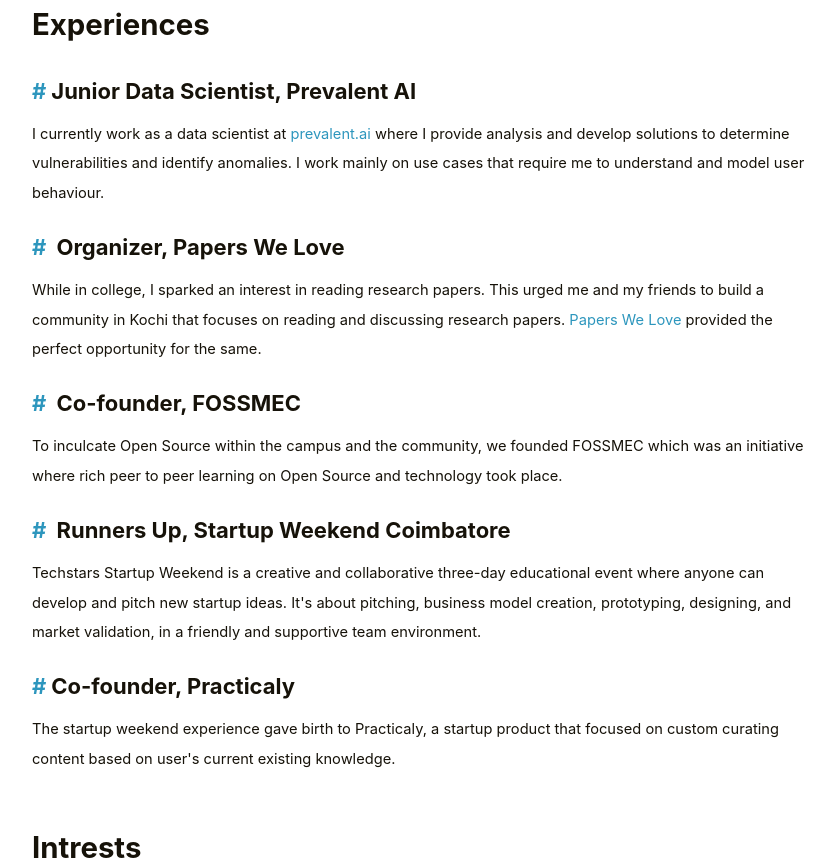
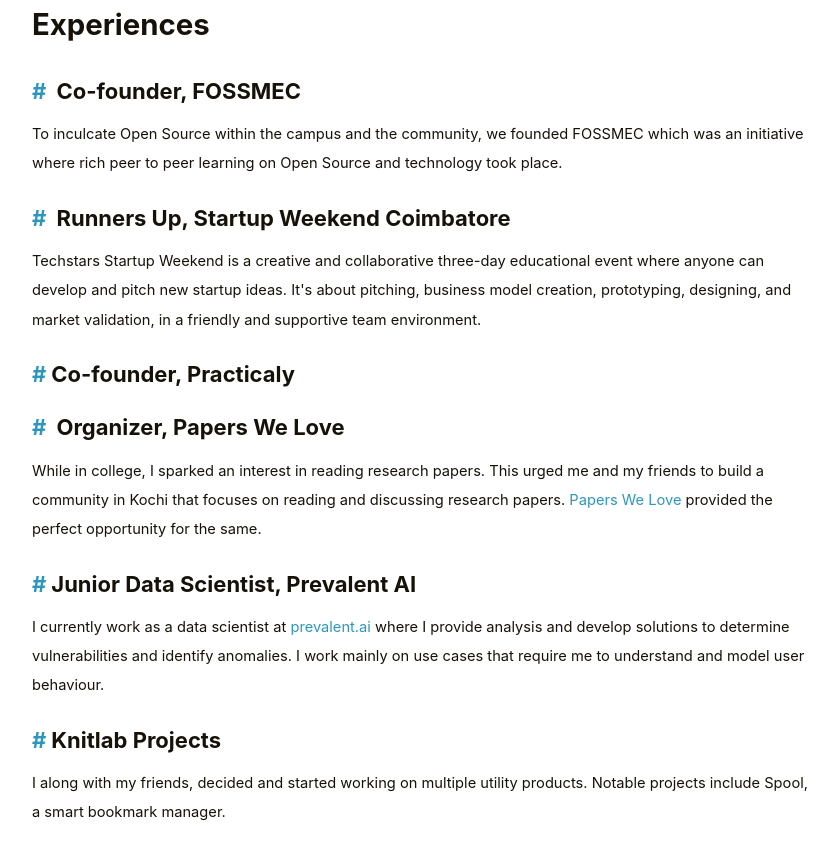
Before and after one commit to picklehari/picklehari.github.io, a plain HTML site: page experience/index.html in a window 1280 px wide. Shown: the part 240-1105 px from the top of the page, without its empty margins (218-1056 px from the left). Drawn offline with Linux system fonts and the light colour scheme; a web font is replaced by a local one.

Commit message:
Update About and Experience

```diff
--- a/experience/index.html
+++ b/experience/index.html
@@ -134,20 +134,22 @@
         <h1> Experiences </h1>
         <div>
 
+          <h2> Co-founder, FOSSMEC </h2>
+          <p>To inculcate Open Source within the campus and the community, we founded FOSSMEC which was an initiative where rich peer to peer learning on Open Source and technology took place.</p>
+
+          <h2> Runners Up, Startup Weekend Coimbatore </h2>
+          <p>Techstars Startup Weekend is a creative and collaborative three-day educational event where anyone can develop and pitch new startup ideas. It's about pitching, business model creation, prototyping, designing, and market validation, in a friendly and supportive team environment.</p>
+
+          <h2>Co-founder, Practicaly </h2>
+
+          	  <h2> Organizer, Papers We Love </h2>
+                  <p> While in college, I sparked an interest in reading research papers. This urged me and my friends to build a community in Kochi that focuses on reading and discussing research papers. <a href="https://paperswelove.org/"> Papers We Love </a> provided the perfect opportunity for the same. </p>
+
 	 <h2>Junior Data Scientist, Prevalent AI </h2>
         <p>I currently work as a data scientist at <a href = http://prevalent.ai>  prevalent.ai </a>where I provide analysis and develop solutions to determine vulnerabilities and identify anomalies. I work mainly on use cases that require me to understand and model user behaviour. </p>
 
-	  <h2> Organizer, Papers We Love </h2>
-        <p> While in college, I sparked an interest in reading research papers. This urged me and my friends to build a community in Kochi that focuses on reading and discussing research papers. <a href="https://paperswelove.org/"> Papers We Love </a> provided the perfect opportunity for the same. </p>
-
-        <h2> Co-founder, FOSSMEC </h2>
-        <p>To inculcate Open Source within the campus and the community, we founded FOSSMEC which was an initiative where rich peer to peer learning on Open Source and technology took place.</p>
-
-        <h2> Runners Up, Startup Weekend Coimbatore </h2>
-        <p>Techstars Startup Weekend is a creative and collaborative three-day educational event where anyone can develop and pitch new startup ideas. It's about pitching, business model creation, prototyping, designing, and market validation, in a friendly and supportive team environment.</p>
-
-        <h2>Co-founder, Practicaly </h2>
-        <p>The startup weekend experience gave birth to Practicaly, a startup product that focused on custom curating content based on user's current existing knowledge.</p>
+<h2>Knitlab Projects </h2>
+  <p>  I along with my friends, decided and started working on multiple utility products. Notable projects include Spool, a smart bookmark manager.
 
 
 
@@ -160,7 +162,7 @@
         <ul> Game Theory </ul>
         <ul> Complex systems </ul>
         <ul> Buisness and Behavourial Economics </ul>
-        <ul> Culture , History and Food </ul>
+        <ul> Culture, History and Food </ul>
     </div>
 
 </div>
```
Also changed, not shown: about/index.html (+1 -1 lines).
